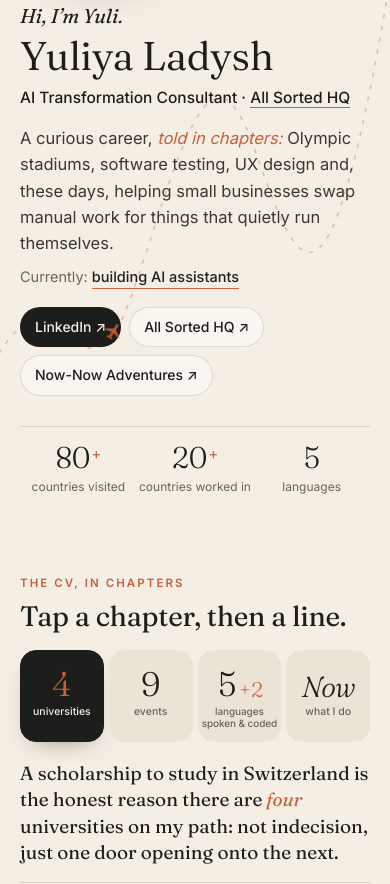
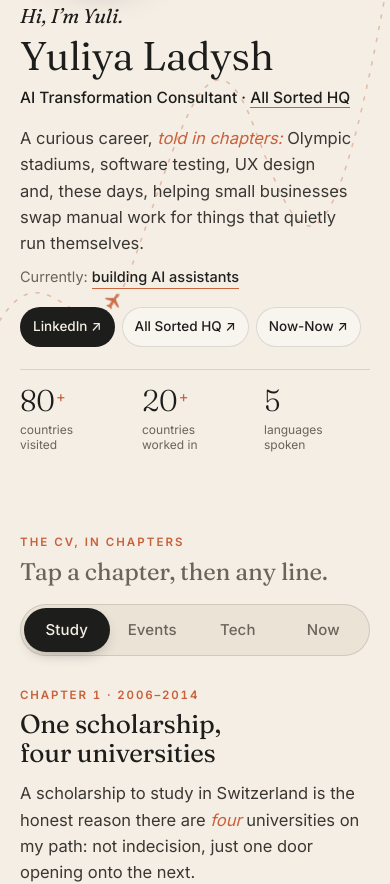
Before and after one commit to yuliyaladysh/yuliyaladysh.github.io, a plain HTML site: page new/index.html in a window 390 px wide. Shown: the part 238-1122 px from the top of the page. Drawn offline with Linux system fonts and the light colour scheme.

Commit message:
Preview CV: segmented chapter nav (Study/Events/Tech/Now), panel headers, mobile polish

```diff
--- a/new/index.html
+++ b/new/index.html
@@ -48,52 +48,55 @@
       <nav class="quick reveal" aria-label="Quick links">
         <a class="chip solid" href="https://www.linkedin.com/in/yuliya-ladysh/" target="_blank" rel="noopener">LinkedIn ↗</a>
         <a class="chip" href="https://allsortedhq.github.io/" target="_blank" rel="noopener">All Sorted HQ ↗</a>
-        <a class="chip" href="https://now-now-adventures.github.io/" target="_blank" rel="noopener">Now-Now Adventures ↗</a>
+        <a class="chip" href="https://now-now-adventures.github.io/" target="_blank" rel="noopener" aria-label="Now-Now Adventures">Now-Now ↗</a>
       </nav>
+  <div class="stats reveal" aria-label="Quick facts">
+        <div><b><span class="count" data-to="80">80</span><i>+</i></b><small>countries<br>visited</small></div>
+        <div><b><span class="count" data-to="20">20</span><i>+</i></b><small>countries<br>worked in</small></div>
+        <div><b><span class="count" data-to="5">5</span></b><small>languages<br>spoken</small></div>
     </div>
   </div>
-  <div class="stats reveal" aria-label="Quick facts">
-    <div><b><span class="count" data-to="80">80</span><i>+</i></b><small>countries visited</small></div>
-    <div><b><span class="count" data-to="20">20</span><i>+</i></b><small>countries worked in</small></div>
-    <div><b><span class="count" data-to="5">5</span></b><small>languages</small></div>
-  </div>
+</div>
 </header>
 
 <!-- CHAPTERS -->
 <section class="story" id="story" aria-labelledby="story-h">
   <div class="sec-head reveal">
     <span class="kicker">The CV, in chapters</span>
-    <h2 id="story-h">Tap a chapter, then a line.</h2>
+    <h2 id="story-h">Tap a chapter, then any line.</h2>
   </div>
 
-  <div class="tabs reveal" role="tablist" aria-label="Chapters">
-    <button role="tab" id="t1" aria-controls="p1" aria-selected="true"><b class="count" data-to="4">4</b><span>universities</span></button>
-    <button role="tab" id="t2" aria-controls="p2" aria-selected="false" tabindex="-1"><b class="count" data-to="9">9</b><span>events</span></button>
-    <button role="tab" id="t3" aria-controls="p3" aria-selected="false" tabindex="-1"><b><span class="count" data-to="5">5</span><em class="plus2">+2</em></b><span class="tight">languages<br>spoken&nbsp;&amp;&nbsp;coded</span></button>
-    <button role="tab" id="t4" aria-controls="p4" aria-selected="false" tabindex="-1"><b class="word">Now</b><span>what I do</span></button>
+  <div class="seg reveal" role="tablist" aria-label="Chapters">
+    <span class="seg-ind" aria-hidden="true"></span>
+    <button role="tab" id="t1" aria-controls="p1" aria-selected="true">Study</button>
+    <button role="tab" id="t2" aria-controls="p2" aria-selected="false" tabindex="-1">Events</button>
+    <button role="tab" id="t3" aria-controls="p3" aria-selected="false" tabindex="-1">Tech</button>
+    <button role="tab" id="t4" aria-controls="p4" aria-selected="false" tabindex="-1">Now</button>
   </div>
 
   <div class="panels">
     <!-- 1 -->
     <div class="panel" role="tabpanel" id="p1" aria-labelledby="t1">
+      <header class="ph"><span class="ph-meta">Chapter 1 · 2006–2014</span><h3>One scholarship, four universities</h3></header>
       <p class="intro">A scholarship to study in Switzerland is the honest reason there are <em>four</em> universities on my path: not indecision, just one door opening onto the next.</p>
       <ul class="lines">
         <li><button class="line" aria-expanded="false"><time>2006–11</time><b>BA, International Business Communication</b><span>Belarusian State Economic University</span></button>
           <div class="more"><div><p>Looking back, a very accurate spoiler for everything that followed.</p></div></div></li>
-        <li><button class="line" aria-expanded="false"><time>2010–12</time><b>Translator, then Clinical Research Associate</b><span>Divital Auto Invest · DOKUMEDS · PAREXEL</span></button>
+        <li><button class="line" aria-expanded="false"><time>2010–12</time><b>Translator, then Clinical Research Associate</b><span>Divital Auto Invest, then DOKUMEDS &amp; PAREXEL</span></button>
           <div class="more"><div><p>Translating between English, Spanish and Russian in Minsk, then clinical trials in Warsaw. Useful training for explaining things to people who don’t share a vocabulary.</p></div></div></li>
         <li><button class="line" aria-expanded="false"><time>2011–12</time><b>Master, International Business Management</b><span>Kozminski University · Poland</span></button>
           <div class="more"><div><p>Which led to a joint MBA programme with INCAE, and a ticket to Costa Rica.</p></div></div></li>
-        <li><button class="line" aria-expanded="false"><time>2012–13</time><b>MBA</b><span>INCAE Business School · Costa Rica</span></button>
+        <li><button class="line" aria-expanded="false"><time>2012–13</time><b>MBA</b><span>INCAE Business School, Costa&nbsp;Rica</span></button>
           <div class="more"><div><p>Plus a market-entry project for MASISA in Mexico City: research, go-to-market plan and ROI models.</p></div></div></li>
         <li><button class="line" aria-expanded="false"><time>2013–14</time><b>MAS, Sport Administration &amp; Technology</b><span>EPFL · AISTS · Switzerland</span></button>
           <div class="more"><div><p>The Swiss chapter, and the door into sport. Next stop: stadiums.</p></div></div></li>
       </ul>
-      <button class="next" data-go="2">Next: 9 events →</button>
+      <button class="next" data-go="2">Next: Events →</button>
     </div>
 
     <!-- 2 -->
     <div class="panel" role="tabpanel" id="p2" aria-labelledby="t2" hidden>
+      <header class="ph"><span class="ph-meta">Chapter 2 · 9 events · 2010–2019</span><h3>Stadiums, torches &amp; running orders</h3></header>
       <p class="intro">For a few years my office moved with the calendar: wherever the big event was, that’s where the job was. The plan is lovely, and then you meet reality.</p>
       <div class="torches" aria-hidden="true"></div>
       <ul class="lines">
@@ -120,14 +123,15 @@
         <li data-event="2019"><button class="line" aria-expanded="false"><time>2019</time><b>European Games Torch Relay</b><span>UNICEF</span></button>
           <div class="more"><div><p>Part of the same partnership, alongside marketing and communication campaigns around the Games.</p></div></div></li>
       </ul>
-      <button class="next" data-go="3">Next: 5+2 languages →</button>
+      <button class="next" data-go="3">Next: Tech →</button>
     </div>
 
     <!-- 3 -->
     <div class="panel" role="tabpanel" id="p3" aria-labelledby="t3" hidden>
+      <header class="ph"><span class="ph-meta">Chapter 3 · 2020 onwards</span><h3>Plot twist: from events to tech</h3></header>
       <p class="intro"><strong>Then the world closed its stadiums.</strong> During COVID I had to reinvent myself, so I learnt two programming languages, and that’s how my tech journey began.</p>
       <ul class="lines">
-        <li><button class="line" aria-expanded="false"><time>2020</time><b>Python programming</b><span>Test Automation University · plus Kotlin on Udemy</span></button>
+        <li><button class="line" aria-expanded="false"><time>2020</time><b>Python &amp; Kotlin</b><span>Test Automation University · Udemy</span></button>
           <div class="more"><div><p><code>if (world.isClosed) { learn("programming", 2); }</code> Tests: passing ✓</p></div></div></li>
         <li><button class="line" aria-expanded="false"><time>2020–21</time><b>Software QA Engineer</b><span>Animal Rebellion · freelance</span></button>
           <div class="more"><div><p>System, regression and functional testing, with Jira, Test Rail and friends.</p></div></div></li>
@@ -138,20 +142,21 @@
         <li><button class="line" aria-expanded="false"><time>2024–now</time><b>Software QA Engineer</b><span>ABC Fitness · Madrid, remote</span></button>
           <div class="more"><div><p>Manual and automated test cases, regression testing and release validation.</p></div></div></li>
       </ul>
-      <button class="next" data-go="4">Last: what I do now →</button>
+      <button class="next" data-go="4">Next: Now →</button>
     </div>
 
     <!-- 4 -->
     <div class="panel" role="tabpanel" id="p4" aria-labelledby="t4" hidden>
-      <p class="intro">Since January 2026: making small businesses run themselves <em>(a bit)</em>. I help businesses in tourism, travel and import/export replace manual work with AI-powered operations, then train the team so the new tools actually stick.</p>
+      <header class="ph"><span class="ph-meta">Chapter 4 · 2026 – now</span><h3>Making small businesses run themselves (a bit)</h3></header>
+      <p class="intro">Since January 2026 I’ve helped small businesses in tourism, travel and import/export replace manual work with AI-powered operations, then train the team so the new tools actually stick.</p>
       <ul class="lines">
         <li><button class="line" aria-expanded="false"><time>2026–now</time><b>AI Transformation Consultant</b><span>All Sorted HQ · freelance</span></button>
           <div class="more"><div><p>Enquiries, quotes, bookings, suppliers, invoicing and follow-ups, automated end to end. One travel agency went from almost no systems to automated core processes.</p></div></div></li>
       </ul>
       <div class="projects">
-        <a class="project" href="https://allsortedhq.github.io/" target="_blank" rel="noopener"><span class="tag">My studio</span><b>All Sorted HQ</b><small>Tech, business &amp; AI support for small businesses</small><i>↗</i></a>
+        <a class="project" href="https://allsortedhq.github.io/" target="_blank" rel="noopener"><span class="tag">My studio</span><b>All Sorted HQ</b><small>Tech, business &amp; AI support for small&nbsp;businesses</small><i>↗</i></a>
         <a class="project" href="https://now-now-adventures.github.io/" target="_blank" rel="noopener"><span class="tag">Travel</span><b>Now-Now Adventures</b><small>Safaris, adventures &amp; getaways</small><i>↗</i></a>
-        <a class="project" href="https://howzitseapoint.co.za/" target="_blank" rel="noopener"><span class="tag">Helping set up</span><b>Howzit? Sea Point</b><small>Co-working space &amp; social house, Cape Town</small><i>↗</i></a>
+        <a class="project" href="https://howzitseapoint.co.za/" target="_blank" rel="noopener"><span class="tag">Helping set up</span><b>Howzit? Sea Point</b><small>Co-working space &amp; social house, Cape&nbsp;Town</small><i>↗</i></a>
       </div>
     </div>
   </div>
@@ -168,7 +173,7 @@
       <li>AI Transformation</li><li>Workflow Automation</li><li>AI Agents</li><li>Project Management · PMP</li><li>Event Management</li><li>UX/UI Design</li><li>Software QA</li><li>Change Management</li><li>Tourism &amp; Travel</li><li>Airtable</li><li>Figma</li><li>Jira</li><li>Cursor</li>
     </ul>
   </div>
-  <p class="langs reveal"><b>Languages:</b> English · Russian · Spanish · Portuguese · Polish</p>
+  <p class="langs reveal"><b>Languages</b><span>English · Russian · Spanish · Portuguese · Polish</span></p>
   <p class="confess reveal">Always passionate about travelling and the friends you make along the way. Small confession: whenever I decide to learn something, I do actually learn it. It feels a little like a superpower. It’s really just stubbornness with good snacks.</p>
 </section>
 
@@ -179,7 +184,7 @@
     <a class="btn" href="https://www.linkedin.com/in/yuliya-ladysh/" target="_blank" rel="noopener">Say hello on LinkedIn</a>
     <a class="btn ghost" href="https://yuliyaladysh.framer.ai/" target="_blank" rel="noopener">UX/UI portfolio</a>
   </div>
-  <p class="foot">© <span id="yr">2026</span> Yuliya Ladysh · Made with curiosity and a reasonable amount of coffee.</p>
+  <p class="foot">© <span id="yr">2026</span> Yuliya Ladysh · <span class="nw">Made with curiosity</span> <span class="nw">and a reasonable amount of coffee.</span></p>
 </section>
 </main>
 <script src="script.js" defer></script>
--- a/new/script.js
+++ b/new/script.js
@@ -92,6 +92,7 @@
       var on=k===i, p=d.getElementById(t.getAttribute('aria-controls'));
       t.setAttribute('aria-selected',on); t.tabIndex=on?0:-1; p.hidden=!on;
     });
+    var seg=d.querySelector('.seg'); if(seg) seg.style.setProperty('--i',i);
     if(focus) tabs[i].focus();
   }
   tabs.forEach(function(t,i){
--- a/new/style.css
+++ b/new/style.css
@@ -55,13 +55,6 @@ em{font-style:italic;color:var(--accent)}
 .sec-head{margin-bottom:18px}
 .kicker{display:block;font-size:11.5px;letter-spacing:.18em;text-transform:uppercase;color:var(--accent);font-weight:600;margin-bottom:8px}
 .sec-head h2{font-size:clamp(28px,5vw,44px)}
-.tabs{display:flex;gap:8px;overflow-x:auto;scrollbar-width:none;margin:0 -20px 18px;padding:2px 20px;-webkit-overflow-scrolling:touch}
-.tabs::-webkit-scrollbar{display:none}
-.tabs button{flex:none;display:inline-flex;align-items:center;gap:8px;padding:9px 15px 9px 9px;border-radius:999px;border:0;background:var(--paper-2);font-size:14px;font-weight:500;cursor:pointer;transition:background .3s,color .3s,transform .3s var(--ease)}
-.tabs button span{display:grid;place-items:center;width:24px;height:24px;border-radius:50%;background:var(--paper);font-family:var(--serif);font-size:13px}
-.tabs button[aria-selected="true"]{background:var(--ink);color:var(--paper)}
-.tabs button[aria-selected="true"] span{background:var(--accent);color:#fff}
-.tabs button:active{transform:scale(.97)}
 .panel{animation:panelIn .5s var(--ease)}
 @keyframes panelIn{from{opacity:0;transform:translateX(14px)}to{opacity:1;transform:none}}
 .intro{font-family:var(--serif);font-size:clamp(19px,2.6vw,23px);line-height:1.4;margin:0 0 16px;max-width:52ch}
@@ -135,40 +128,48 @@ li.open .more p{opacity:1;transform:none}
   .marquee ul[aria-hidden]{display:none}
 }
 
-.tabs button span{font-size:11.5px;font-style:italic}
-.cnt{font-size:11.5px;font-weight:600;padding:2px 7px;border-radius:999px;background:rgba(200,96,58,.14);color:var(--accent)}
-.tabs button[aria-selected="true"] .cnt{background:rgba(255,255,255,.14);color:#f3c9b5}
 .torches{display:flex;gap:6px;align-items:flex-end;margin:0 0 14px;flex-wrap:wrap}
 .torch{display:grid;justify-items:center;gap:4px;background:none;border:0;padding:0 2px;cursor:pointer}
 .torch i{width:14px;height:14px;border-radius:50%;background:var(--accent);box-shadow:0 0 0 4px rgba(200,96,58,.14);transform:scale(0);animation:pop .45s var(--ease) forwards}
 .torch small{font-size:10px;color:var(--muted);font-variant-numeric:tabular-nums}
 .torch:hover i,.torch.on i{background:var(--ink)}
-.torches .label{font-size:12px;color:var(--muted);margin-left:6px;align-self:center}
 @keyframes pop{60%{transform:scale(1.25)}to{transform:scale(1)}}
 li.ev .line time{color:var(--accent)}
 
-/* count tabs */
-.tabs{display:grid;grid-template-columns:repeat(4,1fr);gap:6px;overflow:visible;margin:0 0 18px;padding:0}
-.tabs button{display:flex;flex-direction:column;align-items:center;justify-content:flex-start;gap:4px;padding:12px 4px 11px;border-radius:16px;background:var(--paper-2);border:1px solid transparent;min-width:0}
-.tabs button b{font-family:var(--serif);font-weight:300;font-size:34px;line-height:1;font-variant-numeric:tabular-nums;color:var(--ink);transition:color .3s}
-.tabs button span{display:block;width:auto;height:auto;background:none;border-radius:0;font-family:var(--sans);font-style:normal;font-size:11.5px;font-weight:500;line-height:1.25;text-align:center;color:var(--muted);transition:color .3s}
-.tabs button[aria-selected="true"]{background:var(--ink);border-color:var(--ink);box-shadow:0 10px 24px -14px rgba(0,0,0,.5)}
-.tabs button[aria-selected="true"] b{color:var(--accent)}
-.tabs button[aria-selected="true"] span{background:none;color:var(--paper)}
-.tabs button:not([aria-selected="true"]):hover{border-color:var(--line)}
-@media (min-width:700px){.tabs{max-width:620px}.tabs button b{font-size:40px}.tabs button span{font-size:13px}}
-@media (max-width:420px){.tabs{gap:5px}.tabs button{padding:12px 2px 11px}.tabs button span{font-size:11px;max-width:9ch}}
 
-.tabs button b .count{display:inline;font:inherit;color:inherit}
-.tabs button b{white-space:nowrap}
-.plus2{font-style:normal;font-family:var(--serif);font-size:.62em;color:var(--accent);margin-left:1px;vertical-align:.18em;display:inline-block;transition:transform .45s var(--ease),opacity .45s}
-.js .plus2.wait{opacity:0;transform:scale(.4)}
-.tabs button[aria-selected="true"] .plus2{color:#f3c9b5}
-.tabs button b.word{font-style:italic}
-@media (max-width:420px){.tabs button span{max-width:10ch}}
-.tabs button b.word{font-size:30px;letter-spacing:-.02em}
-@media (max-width:420px){.tabs button span{max-width:none;font-size:10.5px;padding:0 2px}.tabs button b.word{font-size:29px}}
-.tabs button b{height:38px;display:flex;align-items:flex-end;justify-content:center}
-.tabs button .tight{white-space:nowrap;letter-spacing:-.01em}
-@media (max-width:420px){.tabs button .tight{font-size:10px}}
-@media (min-width:700px){.tabs button b{height:44px}}
+/* chapter nav: segmented control with sliding indicator */
+.seg{position:relative;display:grid;grid-template-columns:repeat(4,1fr);padding:4px;margin:0 0 30px;max-width:520px;border-radius:999px;background:var(--paper-2);box-shadow:inset 0 0 0 1px var(--line)}
+.seg-ind{position:absolute;top:4px;bottom:4px;left:4px;width:calc((100% - 8px) / 4);border-radius:999px;background:var(--ink);box-shadow:0 6px 16px -8px rgba(0,0,0,.45);transform:translateX(calc(var(--i, 0) * 100%));transition:transform .5s var(--ease)}
+.seg button{position:relative;z-index:1;height:44px;padding:0 4px;border:0;border-radius:999px;background:none;font:500 15px/1 var(--sans);letter-spacing:.01em;color:var(--muted);white-space:nowrap;cursor:pointer;-webkit-tap-highlight-color:transparent;transition:color .35s}
+.seg button:hover{color:var(--ink)}
+.seg button[aria-selected="true"]{color:var(--paper)}
+.seg button:focus-visible{outline-offset:-2px;border-radius:999px}
+.ph{margin:0 0 12px}
+.ph-meta{display:block;font-size:11.5px;letter-spacing:.16em;text-transform:uppercase;font-weight:600;color:var(--accent);margin-bottom:6px;font-variant-numeric:tabular-nums}
+.ph h3{font-family:var(--serif);font-weight:400;font-size:clamp(26px,4.4vw,36px);line-height:1.12;letter-spacing:-.01em;margin:0;text-wrap:balance}
+.intro{font-family:var(--sans);font-size:16.5px;line-height:1.6;color:#3b3833;margin:0 0 18px}
+.intro strong{font-weight:600}
+
+/* polish pass */
+h1,h2,h3,.intro,.confess,.lede,.line b,.line span,.more p{text-wrap:pretty}
+.ph h3,.sec-head h2,.hello-sec h2{text-wrap:balance}
+.sec-head h2{font-size:clamp(24px,4vw,34px);color:var(--muted)}
+.stats{margin:22px 0 0;width:100%;max-width:440px;padding-top:16px}
+.stats small{font-size:12px}
+.quick{flex-wrap:nowrap}
+@media (max-width:359px){.quick{flex-wrap:wrap}}
+.chip{white-space:nowrap}
+@media (max-width:420px){.chip{padding:9px 13px;font-size:13.5px}.quick{gap:7px}}
+@media (max-width:420px){.line{grid-template-columns:62px 1fr 18px;column-gap:10px}.more p{padding-left:72px}.line time{font-size:12px}}
+.intro{max-width:60ch}
+.langs{display:grid;gap:4px;justify-items:center}
+.langs span{text-wrap:balance}
+.links{flex-direction:column;align-items:center}
+.links .btn{width:100%;max-width:300px;justify-content:center}
+@media (min-width:700px){.links{flex-direction:row;justify-content:center}.links .btn{width:auto;min-width:210px}}
+.nw{white-space:nowrap}
+.hero-inner{z-index:1}
+.plane{z-index:0}
+.stats div{text-align:left}
+.stats{gap:16px}
+.line time{white-space:nowrap}
```
